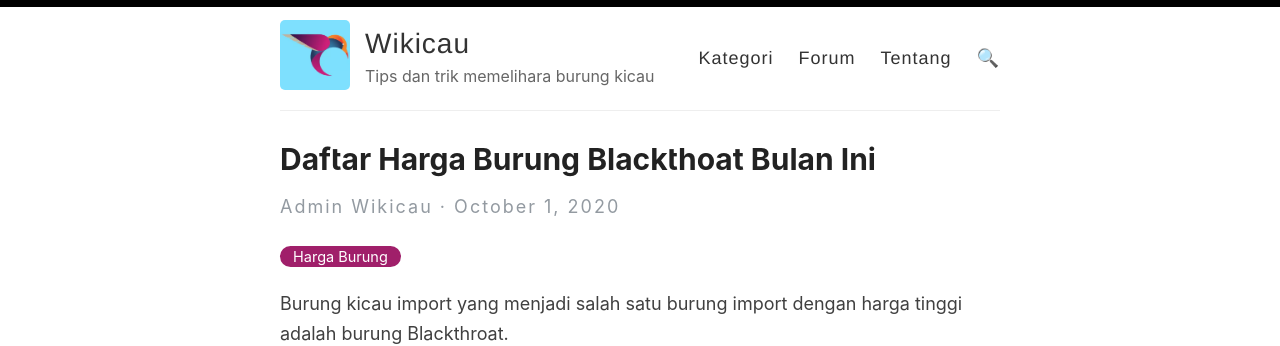
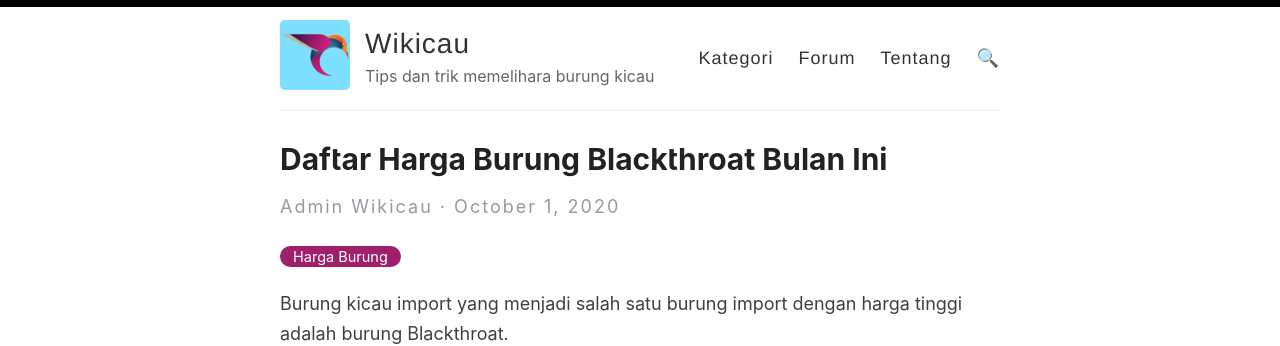
Before and after one commit to wikicau/wikicau.github.io, a Jekyll site: the page built from _posts/2020-10-1-harga-burung-blackthroat.md, in a window 1280 px wide and 900 px high. Shown: the top 346 px of the window. Built offline with Jekyll 4.4.1, drawn with Linux system fonts in a browser that asks for light colours.

Commit message:
fix typo

```diff
--- a/_posts/2020-10-1-harga-burung-blackthroat.md
+++ b/_posts/2020-10-1-harga-burung-blackthroat.md
@@ -1,6 +1,6 @@
 ---
 layout: post
-title: "Daftar Harga Burung Blackthoat Bulan Ini"
+title: "Daftar Harga Burung Blackthroat Bulan Ini"
 categories: [Harga Burung]
 ---
 
```
Also changed, not shown: _posts/2019-02-8-suara-burung-blackthroat.md (+1 -1 lines).
